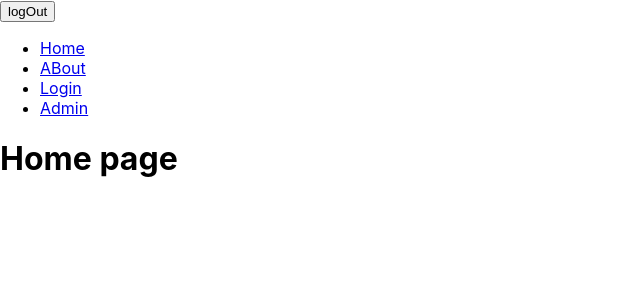
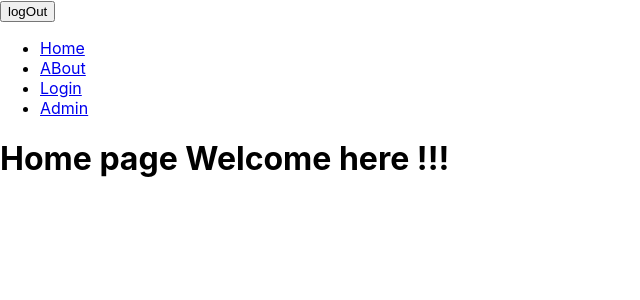
Before and after one commit to thakurutkarsh22/react-oct-fsd, a React (Create React App) app: page / in a window 1280 px wide. Shown: the top 300 px of the page, without its empty margins (0-640 px from the left). Built offline with nearby package versions, Linux system fonts and the light colour scheme.

Commit message:
code edit auth

```diff
--- a/src/AuthApp/components/Home.js
+++ b/src/AuthApp/components/Home.js
@@ -7,7 +7,7 @@ function Home() {
 
   return (
     <>
-      <h1>Home page</h1>
+      <h1>Home page Welcome here !!!</h1>
     </>
   );
 }
--- a/src/AuthApp/components/UserProfile.js
+++ /dev/null
@@ -1,5 +0,0 @@
-function UserProfile() {
-  return <div>User Profile</div>;
-}
-
-export default UserProfile;
```
